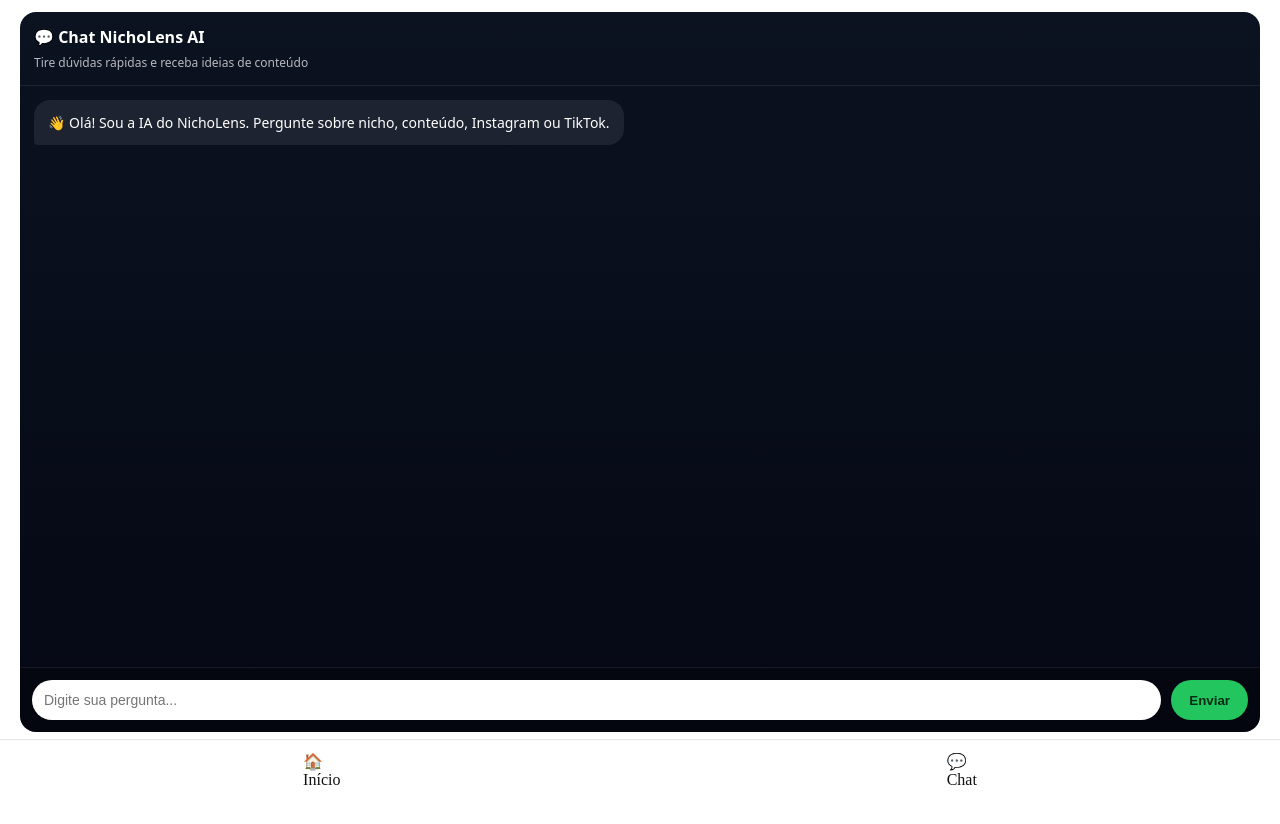
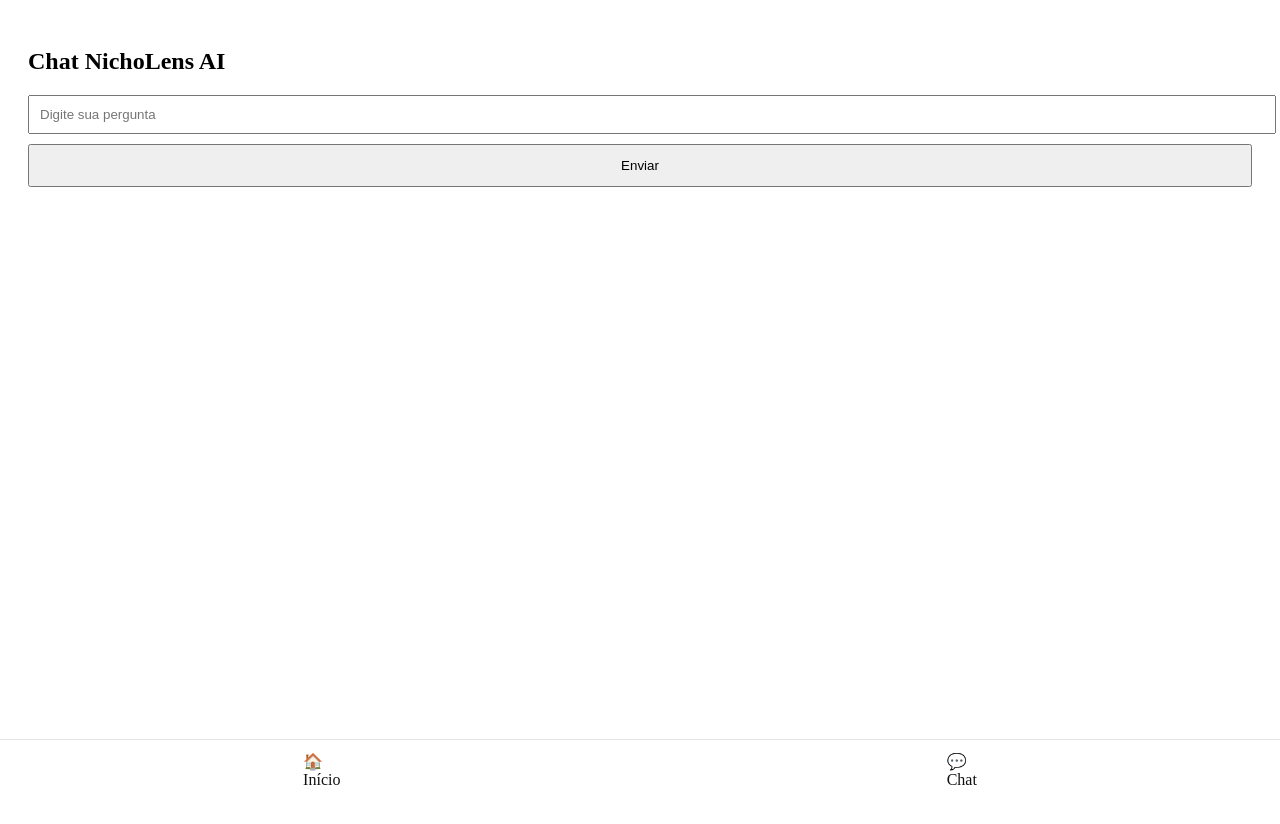
Before and after one commit to robinbrasil008-del/App---NichoLens-AI, a Next.js app: page /chat in a window 1280 px wide. Shown: the top 824 px of the page. Built offline with nearby package versions, Linux system fonts and the light colour scheme.

Commit message:
Update page.js

```diff
--- a/app/(tabs)/chat/page.js
+++ b/app/(tabs)/chat/page.js
@@ -1,160 +1,56 @@
 "use client";
 
-import { useEffect, useRef, useState } from "react";
+import { useState } from "react";
 
 export default function ChatPage() {
-  const [messages, setMessages] = useState([
-    {
-      role: "assistant",
-      content:
-        "👋 Olá! Sou a IA do NichoLens. Pergunte sobre nicho, conteúdo, Instagram ou TikTok.",
-    },
-  ]);
-  const [input, setInput] = useState("");
-  const [loading, setLoading] = useState(false);
-  const bottomRef = useRef(null);
+  const [msg, setMsg] = useState("");
+  const [messages, setMessages] = useState([]);
 
-  useEffect(() => {
-    bottomRef.current?.scrollIntoView({ behavior: "smooth" });
-  }, [messages]);
+  async function send() {
+    if (!msg) return;
 
-  async function sendMessage() {
-    if (!input.trim()) return;
-
-    const userText = input;
-    setMessages((prev) => [...prev, { role: "user", content: userText }]);
-    setInput("");
-    setLoading(true);
-
-    try {
     const res = await fetch("/api/chat", {
       method: "POST",
       headers: { "Content-Type": "application/json" },
-        body: JSON.stringify({ message: userText }),
+      body: JSON.stringify({ message: msg })
     });
 
     const data = await res.json();
 
-      setMessages((prev) => [
+    setMessages(prev => [
       ...prev,
-        { role: "assistant", content: data.reply || "Erro ao responder." },
+      { role: "Você", text: msg },
+      { role: "IA", text: data.reply }
     ]);
-    } catch {
-      setMessages((prev) => [
-        ...prev,
-        { role: "assistant", content: "❌ Erro ao conectar com a IA." },
-      ]);
-    }
 
-    setLoading(false);
+    setMsg("");
   }
 
   return (
-    <main style={styles.app}>
-      <header style={styles.header}>
-        <h1 style={styles.title}>💬 Chat NichoLens AI</h1>
-        <p style={styles.sub}>
-          Tire dúvidas rápidas e receba ideias de conteúdo
+    <div style={{ padding: 20 }}>
+      <h2>Chat NichoLens AI</h2>
+
+      <div style={{ marginBottom: 20 }}>
+        {messages.map((m, i) => (
+          <p key={i}>
+            <b>{m.role}:</b> {m.text}
           </p>
-      </header>
+        ))}
+      </div>
 
-      <section style={styles.chat}>
-        {messages.map((msg, i) => (
-          <div
-            key={i}
-            style={{
-              ...styles.bubble,
-              ...(msg.role === "user" ? styles.userBubble : styles.aiBubble),
-            }}
+      <input
+        value={msg}
+        onChange={e => setMsg(e.target.value)}
+        placeholder="Digite sua pergunta"
+        style={{ width: "100%", padding: 10, marginBottom: 10 }}
+      />
+
+      <button
+        onClick={send}
+        style={{ width: "100%", padding: 12 }}
       >
-            {msg.content}
+        Enviar
+      </button>
     </div>
-        ))}
-        <div ref={bottomRef} />
-      </section>
-
-      <footer style={styles.inputBar}>
-        <input
-          style={styles.input}
-          placeholder="Digite sua pergunta..."
-          value={input}
-          onChange={(e) => setInput(e.target.value)}
-          onKeyDown={(e) => e.key === "Enter" && sendMessage()}
-        />
-        <button style={styles.send} onClick={sendMessage} disabled={loading}>
-          {loading ? "..." : "Enviar"}
-        </button>
-      </footer>
-    </main>
   );
           }
-
-const styles = {
-  app: {
-    height: "calc(100vh - 80px)", // deixa espaço para a tabbar
-    display: "flex",
-    flexDirection: "column",
-    background: "linear-gradient(180deg,#0b1220,#050814)",
-    color: "#fff",
-    fontFamily: "system-ui, -apple-system, Segoe UI, Roboto",
-    borderRadius: 16,
-    overflow: "hidden",
-    margin: 12,
-  },
-  header: {
-    padding: 14,
-    borderBottom: "1px solid rgba(255,255,255,0.08)",
-  },
-  title: { margin: 0, fontSize: 16, fontWeight: 900 },
-  sub: { margin: "6px 0 0", fontSize: 12, opacity: 0.7 },
-  chat: {
-    flex: 1,
-    padding: 14,
-    overflowY: "auto",
-    display: "flex",
-    flexDirection: "column",
-    gap: 10,
-  },
-  bubble: {
-    maxWidth: "78%",
-    padding: "12px 14px",
-    borderRadius: 16,
-    fontSize: 14,
-    lineHeight: 1.5,
-    wordBreak: "break-word",
-  },
-  aiBubble: {
-    background: "rgba(255,255,255,0.08)",
-    alignSelf: "flex-start",
-    borderBottomLeftRadius: 4,
-  },
-  userBubble: {
-    background: "linear-gradient(135deg,#4f46e5,#7c3aed)",
-    alignSelf: "flex-end",
-    borderBottomRightRadius: 4,
-  },
-  inputBar: {
-    display: "flex",
-    padding: 12,
-    gap: 10,
-    borderTop: "1px solid rgba(255,255,255,0.08)",
-    background: "rgba(0,0,0,0.25)",
-  },
-  input: {
-    flex: 1,
-    padding: 12,
-    borderRadius: 999,
-    border: "none",
-    outline: "none",
-    fontSize: 14,
-  },
-  send: {
-    padding: "0 18px",
-    borderRadius: 999,
-    border: "none",
-    background: "#22c55e",
-    color: "#052e16",
-    fontWeight: 900,
-    cursor: "pointer",
-  },
-};
```
Lines whose indentation alone changed are shown as unchanged.
